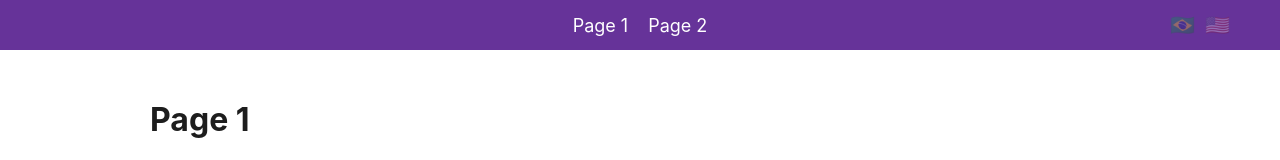
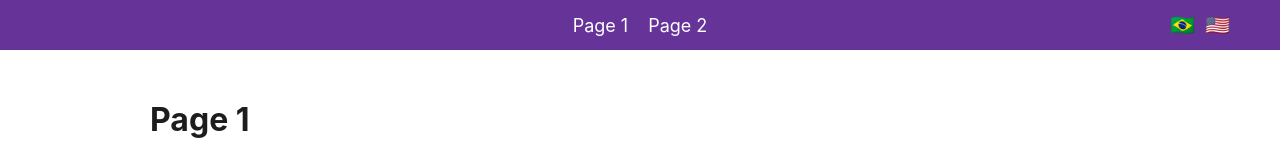
Before and after one commit to vinibanaco/working-with-i18n-in-react, a React (Create React App) app: page /page-1 in a window 1280 px wide. Shown: the top 160 px of the page. Built offline with nearby package versions, Linux system fonts and the light colour scheme.

Commit message:
feat: add language change

```diff
--- a/src/components/header/index.js
+++ b/src/components/header/index.js
@@ -6,7 +6,7 @@ import i18n from './i18n';
 import UserContext from '../../cross-cutting/contexts/user';
 
 function Header() {
-  const { language } = useContext(UserContext);
+  const { language, setLanguage } = useContext(UserContext);
 
   return (
     <header className={styles.header}>
@@ -20,7 +20,10 @@ function Header() {
       </nav>
 
       <div>
-        <button className={styles.languageButton} disabled>
+        <button
+          onClick={() => setLanguage('ptBR')}
+          className={styles.languageButton}
+        >
           <span
             role="img"
             title={i18n[language].LANGUAGE_BUTTONS.PORTUGUESE}
@@ -30,7 +33,10 @@ function Header() {
           </span>
         </button>
 
-        <button className={styles.languageButton} disabled>
+        <button
+          onClick={() => setLanguage('enUS')}
+          className={styles.languageButton}
+        >
           <span
             role="img"
             title={i18n[language].LANGUAGE_BUTTONS.ENGLISH}
```
